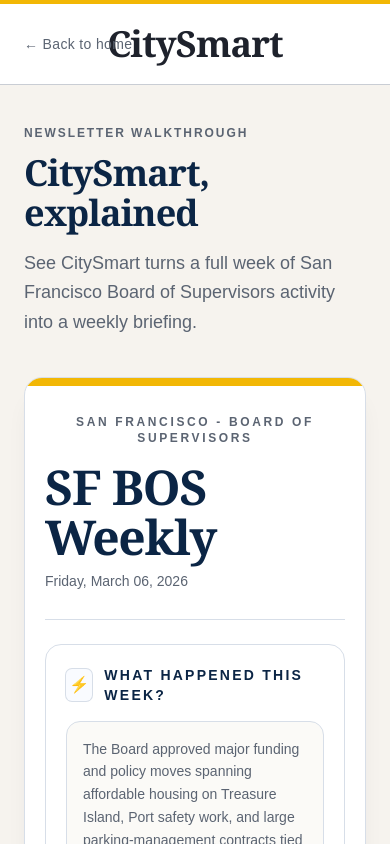
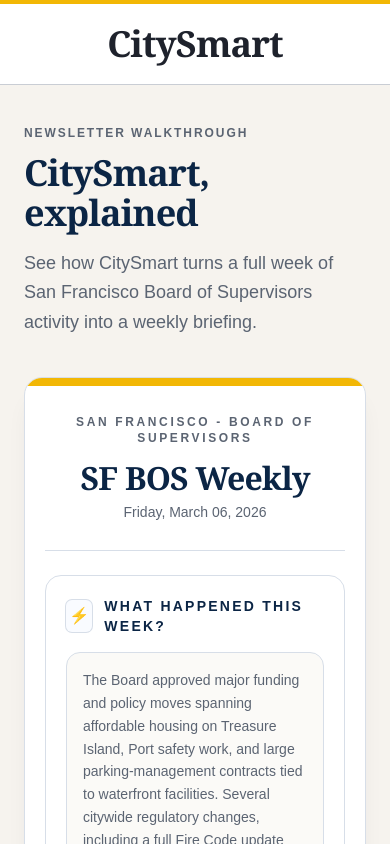
Before and after one commit to tj2099/civic-briefing-web, a Next.js app: page /sample in a window 390 px wide. Shown: the top 844 px of the page. Built offline with nearby package versions, Linux system fonts and the light colour scheme.

Commit message:
Visual tweaks to mobile version

```diff
--- a/app/page.tsx
+++ b/app/page.tsx
@@ -68,7 +68,7 @@
                   id="city-mobile"
                   value={city}
                   onChange={(event) => setCity(event.target.value)}
-                  className="h-10 w-full border border-[#C2C8D2] bg-[#ECEBE9] px-3 text-sm text-[#1A2A44] outline-none focus:border-[#1A2A44]"
+                  className="h-12 w-full border border-[#C2C8D2] bg-[#ECEBE9] px-3 text-sm text-[#1A2A44] outline-none focus:border-[#1A2A44]"
                 >
                   <option>San Francisco</option>
                   <option>Seattle</option>
--- a/app/sample/page.tsx
+++ b/app/sample/page.tsx
@@ -98,11 +98,17 @@
         <div className="relative mx-auto max-w-[1320px] px-6 py-5 text-center md:px-10 md:py-6">
           <Link
             href="/"
-            className="absolute left-6 top-1/2 -translate-y-1/2 text-sm font-medium tracking-wide text-[#5B6472] transition hover:text-[#0B2545] md:left-10"
+            className="absolute left-6 top-1/2 hidden -translate-y-1/2 text-sm font-medium tracking-wide text-[#5B6472] transition hover:text-[#0B2545] md:left-10 md:inline-block"
           >
             ← Back to home
           </Link>
-          <p className="text-4xl font-semibold tracking-tight text-[#1E222C] [font-family:Georgia,'Times_New_Roman',serif] md:text-[1.9rem]">
+          <Link
+            href="/"
+            className="text-4xl font-semibold tracking-tight text-[#1E222C] [font-family:Georgia,'Times_New_Roman',serif] md:hidden"
+          >
+            CitySmart
+          </Link>
+          <p className="hidden text-4xl font-semibold tracking-tight text-[#1E222C] [font-family:Georgia,'Times_New_Roman',serif] md:block md:text-[1.9rem]">
             CitySmart
           </p>
         </div>
@@ -115,7 +121,7 @@
             CitySmart, explained
           </h1>
           <p className="mt-4 max-w-2xl text-lg leading-relaxed text-[#5B6472]">
-            See CitySmart turns a full week of San Francisco Board of Supervisors activity into a weekly briefing.
+            See how CitySmart turns a full week of San Francisco Board of Supervisors activity into a weekly briefing.
             <span className="hidden md:inline">
               {" "}
               As you scroll, each explainer maps to the matching section in the newsletter.
@@ -166,12 +172,12 @@
                     San Francisco - Board of Supervisors
                   </p>
 
-                  <div className="mt-4 flex items-center gap-0 md:gap-4">
+                  <div className="mt-4 flex items-center justify-center gap-0 md:justify-start md:gap-4">
                     <div className="hidden h-12 w-12 items-center justify-center rounded-full bg-gradient-to-b from-[#F2B705] to-[#E9A800] text-xl shadow-sm ring-1 ring-[#D7DEE8] md:flex">
                       🌉
                     </div>
-                    <div>
-                      <h2 className="text-5xl font-semibold leading-[1.05] tracking-tight text-[#0B2545] [font-family:Georgia,'Times_New_Roman',serif] md:text-6xl">
+                    <div className="text-center md:text-left">
+                      <h2 className="whitespace-nowrap text-[2rem] font-semibold leading-[1.02] tracking-tight text-[#0B2545] [font-family:Georgia,'Times_New_Roman',serif] sm:text-[2.35rem] md:text-6xl">
                         SF BOS Weekly
                       </h2>
                       <p className="mt-2 text-sm text-[#5B6472] md:text-[16px]">Friday, March 06, 2026</p>
```
